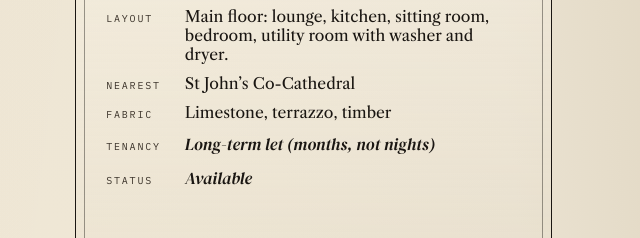
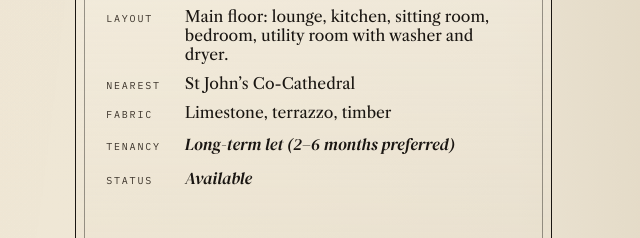
Before and after one commit to mattcarp/fiftyarchbishop-site, a plain HTML site: page index.html in a window 1280 px wide. Shown: the part 1762-2000 px from the top of the page, 627-1267 px from the left. Drawn offline with nearby package versions, Linux system fonts and the light colour scheme.

Commit message:
Update tenancy description to specify 2–6 months preferred

```diff
--- a/index.html
+++ b/index.html
@@ -923,7 +923,7 @@
             <dt>Layout</dt><dd>Main floor: lounge, kitchen, sitting room, bedroom, utility room with washer and dryer.</dd>
             <dt>Nearest</dt><dd>St John’s Co-Cathedral</dd>
             <dt>Fabric</dt><dd>Limestone, terrazzo, timber</dd>
-            <dt>Tenancy</dt><dd><em>Long-term let (months, not nights)</em></dd>
+            <dt>Tenancy</dt><dd><em>Long-term let (2–6 months preferred)</em></dd>
             <dt>Status</dt><dd><em>Available</em></dd>
           </dl>
         </aside>
```
